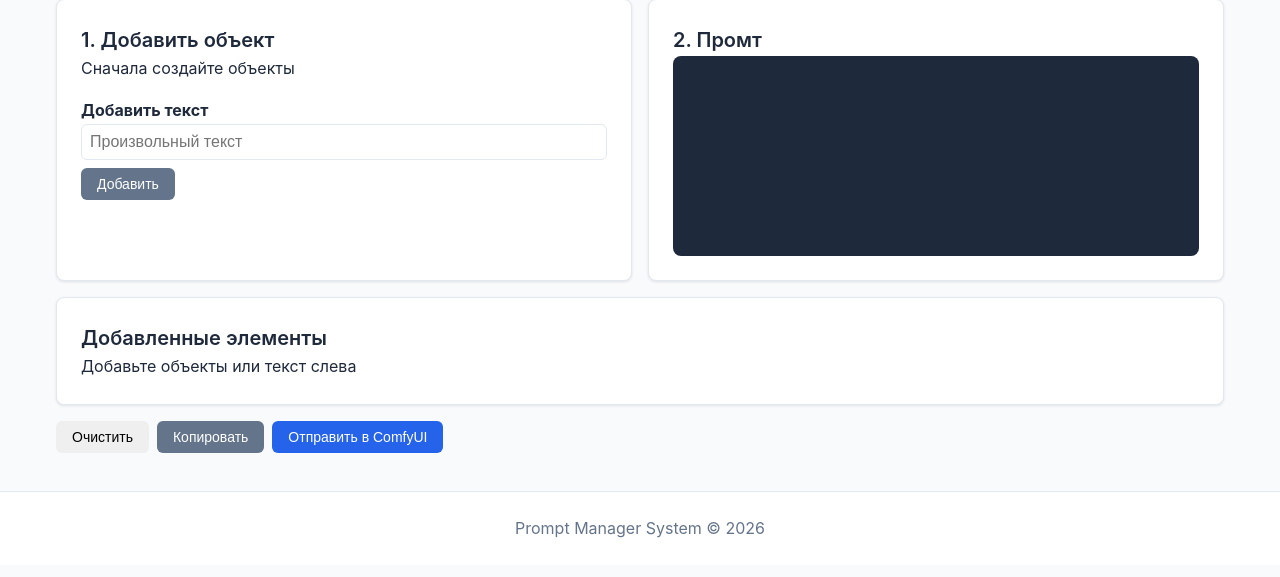
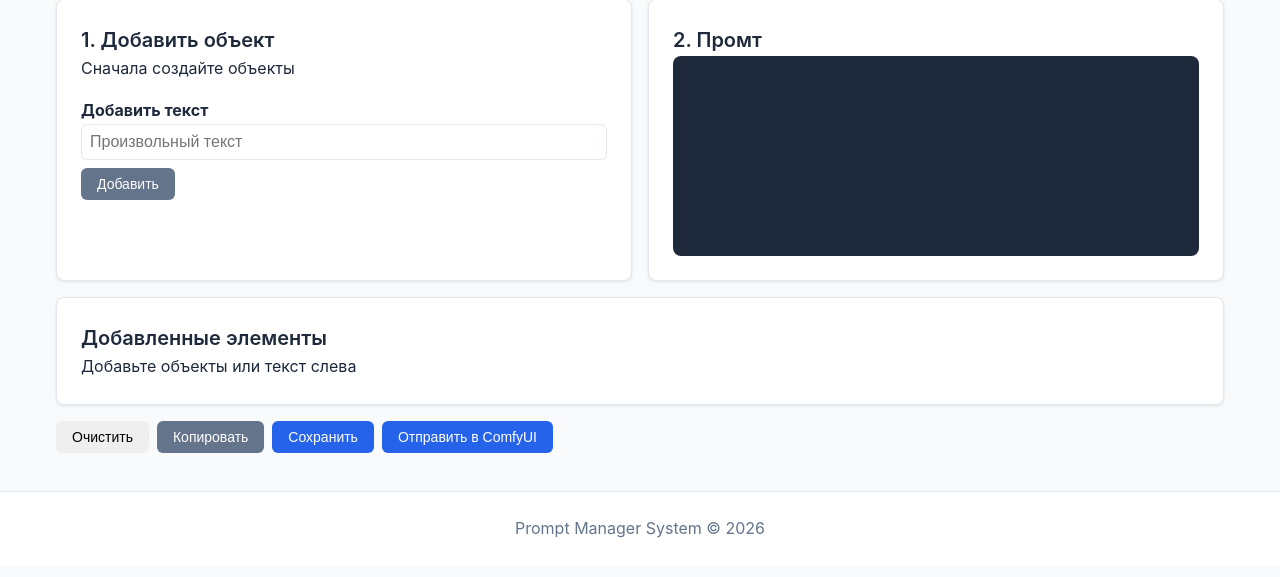
Before and after one commit to TagirovAlex/TokenManager, a Flask app: page /generator in a window 1280 px wide. Shown: the part 184-761 px from the top of the page. Run offline with Flask 3, Linux system fonts and the light colour scheme; data that the repository does not hold is empty; parts of the project's set-up code (start-up, migrations or seed data) failed here and were passed over.

Commit message:
Add save button to generator

```diff
--- a/app/templates/generator.html
+++ b/app/templates/generator.html
@@ -53,6 +53,10 @@
 <div class="actions" style="margin-top: 1rem;">
     <button type="button" class="btn btn-warning" onclick="clearPrompt()">Очистить</button>
     <button type="button" class="btn btn-secondary" onclick="copyPrompt()">Копировать</button>
+    <form method="POST" action="{{ url_for('web.prompts_save') }}" style="display: inline;">
+        <input type="hidden" name="prompt" id="save-prompt" value="">
+        <button type="submit" class="btn btn-primary">Сохранить</button>
+    </form>
     <form method="POST" action="{{ url_for('web.comfyui_send') }}" style="display: inline;">
         <input type="hidden" name="prompt" id="comfyui-prompt" value="">
         <button type="submit" class="btn btn-primary">Отправить в ComfyUI</button>
@@ -112,6 +116,7 @@ function updatePromptDisplay() {
 
     noElements.style.display = elements.length === 0 ? 'block' : 'none';
     document.getElementById('final-prompt').value = promptParts.join(' ');
+    document.getElementById('save-prompt').value = promptParts.join(' ');
     document.getElementById('comfyui-prompt').value = promptParts.join(' ');
 }
 
```
